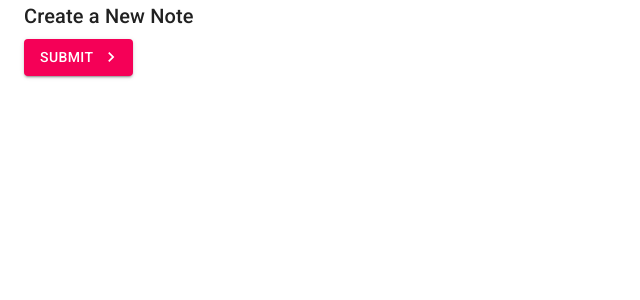
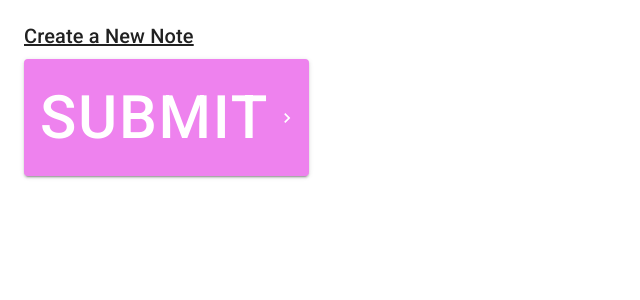
Before and after one commit to Fajar-Islami/latihan-material-ui, a React (Create React App) app: page /create in a window 1280 px wide. Shown: the top 300 px of the page, without its empty margins (0-640 px from the left). Built offline with nearby package versions, Linux system fonts and the light colour scheme.

Commit message:
video 5 - makeStyle

```diff
--- a/src/pages/Create.js
+++ b/src/pages/Create.js
@@ -3,15 +3,33 @@ import Typography from "@material-ui/core/Typography";
 import Button from "@material-ui/core/Button";
 import Container from "@material-ui/core/Container";
 import KeyboardArrowRightOutlinedIcon from "@material-ui/icons/KeyboardArrowRightOutlined";
+import { makeStyles } from "@material-ui/core";
+
+const useStyles = makeStyles({
+  btn: {
+    fontSize: 60,
+    backgroundColor: "violet",
+    "&:hover": {
+      backgroundColor: "blue",
+    },
+  },
+  title: {
+    textDecoration: "underline",
+    marginBlockStart: 20,
+  },
+});
 
 export default function Create() {
+  const classes = useStyles();
+
   return (
     <Container>
-      <Typography variant='h6' component='h2' gutterBottom color='textPrimary'>
+      <Typography variant='h6' component='h2' gutterBottom color='textPrimary' className={classes.title}>
         Create a New Note
       </Typography>
 
       <Button
+        className={classes.btn}
         type='submit'
         color='secondary'
         variant='contained'
```
